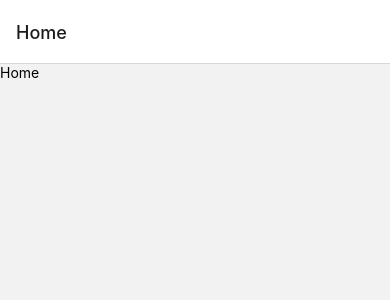
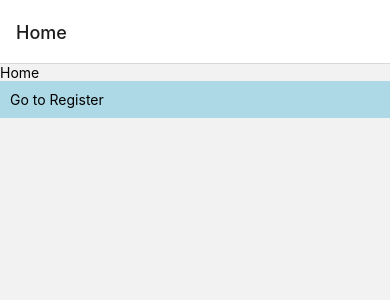
Before and after one commit to johannesmu/FBRN2022T3, a React Native app: screen /Home in a window 390 px wide. Shown: the top 300 px of the page. Built offline with nearby package versions, Linux system fonts and the light colour scheme.

Commit message:
added button to navigate to register

```diff
--- a/screens/HomeScreen.js
+++ b/screens/HomeScreen.js
@@ -1,9 +1,26 @@
-import { View, Text } from 'react-native'
+import { View, Text, TouchableOpacity, StyleSheet } from 'react-native'
+import { useNavigation } from '@react-navigation/native'
 
 export function HomeScreen( props ) {
+    const navigation = useNavigation()
+
+    const pressHandler = () => {
+        navigation.navigate("Register")
+    }
+
     return (
         <View>
             <Text>Home </Text>
+            <TouchableOpacity style={ styles.button } onPress={ () => pressHandler() }>
+                <Text>Go to Register</Text>
+            </TouchableOpacity>
         </View>
     )
 }
+
+const styles = StyleSheet.create({
+    button: {
+        backgroundColor: "lightblue",
+        padding: 10,
+    }
+})
```
